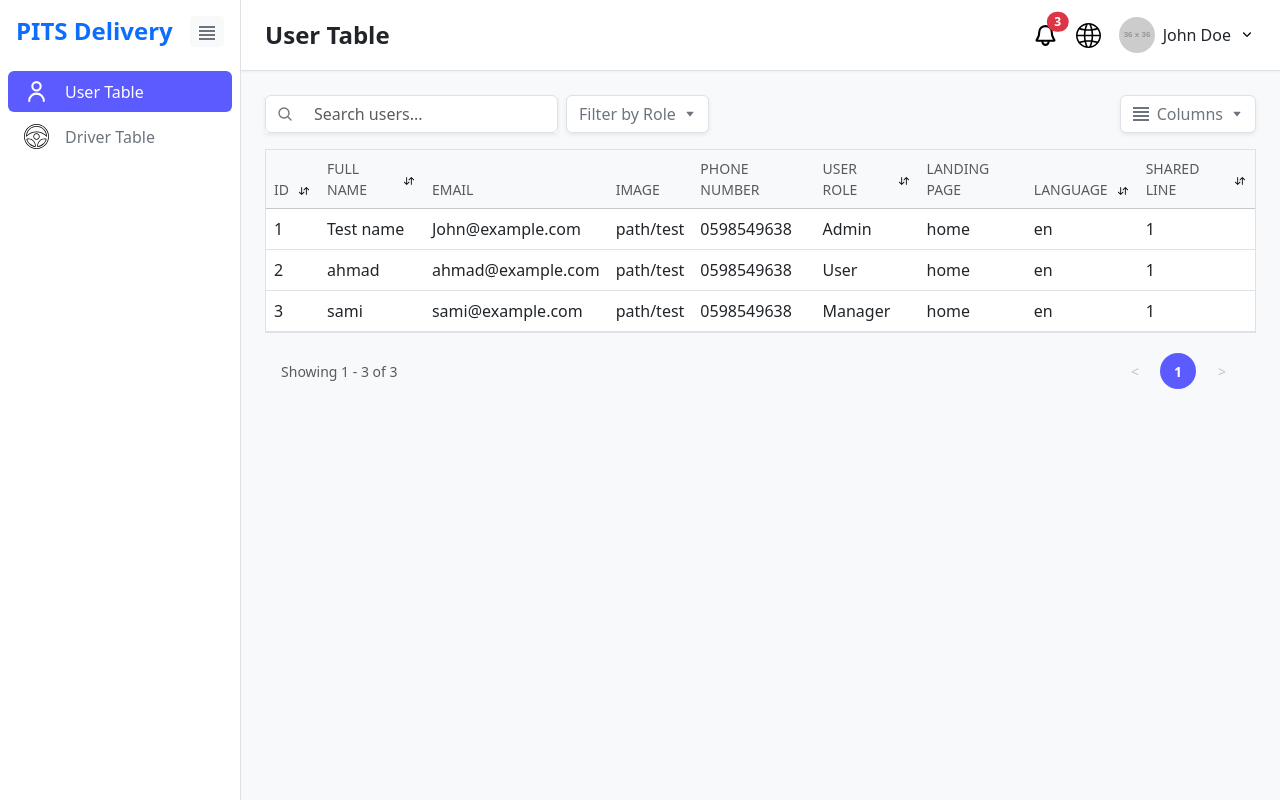
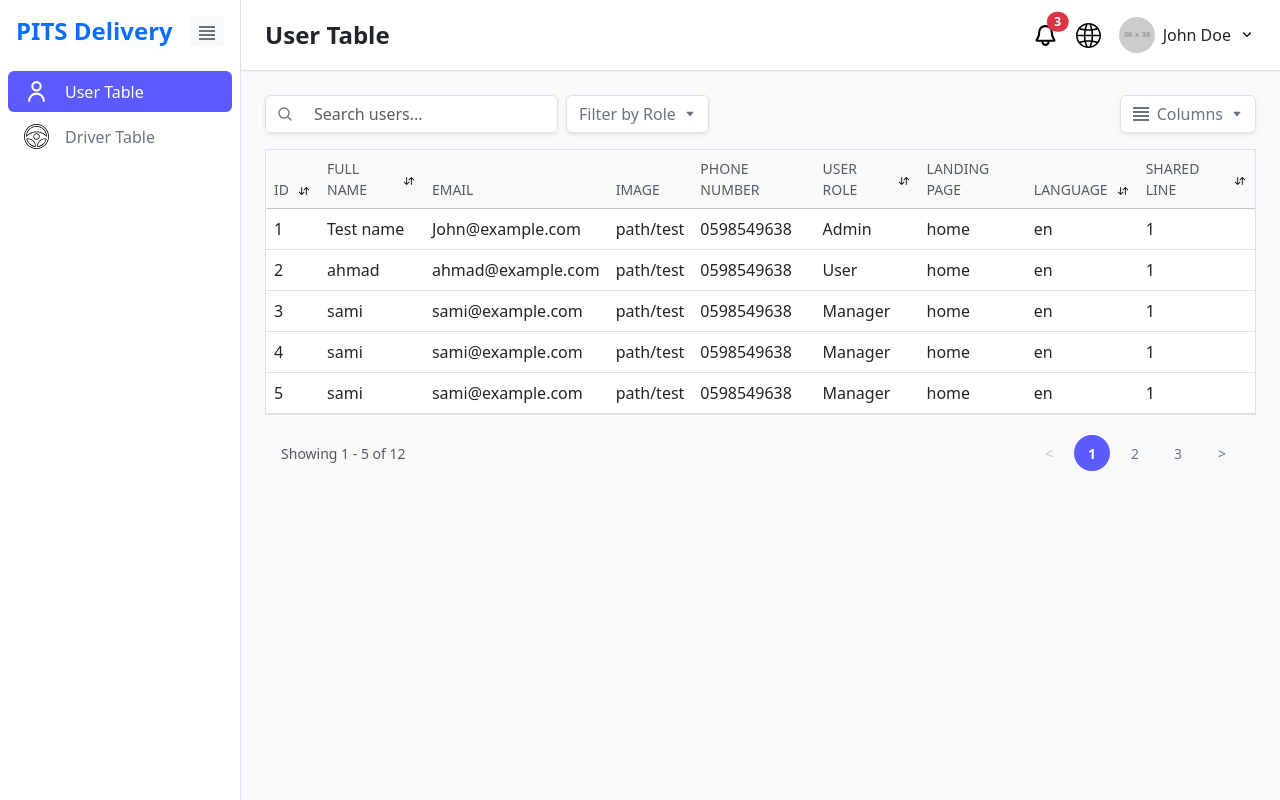
Before and after one commit to Noura-Darwazeh/test-front, a Vue app: page /user in a window 1280 px wide. Built offline with nearby package versions, Linux system fonts and the light colour scheme.

Commit message:
kgkkgkgkgkgkg

```diff
--- a/src/components/shared/Pagination.vue
+++ b/src/components/shared/Pagination.vue
@@ -1,11 +1,11 @@
 <template>
-  <div class="d-flex justify-content-between align-items-center mt-3" :class="{ rtl: isRTL }">
-    <div class="text-muted small">
+  <div class="d-flex align-items-center mt-3 flex-column flex-md-row" :class="{ rtl: isRTL }">
+    <div class="text-muted small d-none d-md-block text-nowrap me-md-3">
       {{ $t("pagination.showing") }} {{ startItem }} - {{ endItem }}
       {{ $t("pagination.of") }} {{ totalItems }}
     </div>
-    <nav>
-      <ul class="pagination pagination-sm mb-0">
+    <nav class="w-100">
+      <ul class="pagination pagination-sm mb-0 justify-content-center justify-content-md-end">
         <li class="page-item" :class="{ disabled: currentPage === 1 }">
           <button class="page-link rounded-circle pagination-arrow me-1" @click="goToPage(currentPage - 1)"
             :disabled="currentPage === 1">
--- a/src/modules/driver/view/driver.vue
+++ b/src/modules/driver/view/driver.vue
@@ -1,6 +1,5 @@
 <template>
   <div class="user-page-container bg-light">
-    <!-- استدعاء TableHeader مع الـ props -->
     <TableHeader
       v-model="searchText"
       :searchPlaceholder="$t('driver.searchPlaceholder')"
@@ -41,7 +40,7 @@ const { t } = useI18n();
 const searchText = ref("");
 const selectedGroups = ref([]);
 const currentPage = ref(1);
-const itemsPerPage = ref(25);
+const itemsPerPage = ref(5);
 
 const drivers = [
   {
@@ -174,7 +173,7 @@ const filteredColumns = computed(() => {
 
 const filteredDrivers = computed(() => {
   let result = drivers;
-  result = filterByGroups(result, selectedGroups.value, "role");
+  result = filterByGroups(result, selectedGroups.value, "status");
   result = filterData(result, searchText.value);
   return result;
 });
--- a/src/modules/user/view/user.vue
+++ b/src/modules/user/view/user.vue
@@ -1,6 +1,5 @@
 <template>
   <div class="user-page-container bg-light">
-    <!-- استدعاء TableHeader مع الـ props -->
     <TableHeader
       v-model="searchText"
       :searchPlaceholder="$t('user.searchPlaceholder')"
@@ -41,7 +40,7 @@ const { t } = useI18n();
 const searchText = ref("");
 const selectedGroups = ref([]);
 const currentPage = ref(1);
-const itemsPerPage = ref(25);
+const itemsPerPage = ref(5);
 
 const users = [
   {
@@ -68,6 +67,100 @@ const users = [
   },
   {
     id: 3,
+    name: "sami",
+    email: "sami@example.com",
+    image: "path/test",
+    phone_number: "0598549638",
+    role: "Manager",
+    land_page: "home",
+    lang: "en",
+    shared_line: 1,
+  },
+
+
+  {
+    id: 4,
+    name: "sami",
+    email: "sami@example.com",
+    image: "path/test",
+    phone_number: "0598549638",
+    role: "Manager",
+    land_page: "home",
+    lang: "en",
+    shared_line: 1,
+  },
+  {
+    id: 5,
+    name: "sami",
+    email: "sami@example.com",
+    image: "path/test",
+    phone_number: "0598549638",
+    role: "Manager",
+    land_page: "home",
+    lang: "en",
+    shared_line: 1,
+  },{
+    id: 6,
+    name: "sami",
+    email: "sami@example.com",
+    image: "path/test",
+    phone_number: "0598549638",
+    role: "Manager",
+    land_page: "home",
+    lang: "en",
+    shared_line: 1,
+  },{
+    id: 7,
+    name: "sami",
+    email: "sami@example.com",
+    image: "path/test",
+    phone_number: "0598549638",
+    role: "Manager",
+    land_page: "home",
+    lang: "en",
+    shared_line: 1,
+  },{
+    id: 8,
+    name: "sami",
+    email: "sami@example.com",
+    image: "path/test",
+    phone_number: "0598549638",
+    role: "Manager",
+    land_page: "home",
+    lang: "en",
+    shared_line: 1,
+  },{
+    id: 9,
+    name: "sami",
+    email: "sami@example.com",
+    image: "path/test",
+    phone_number: "0598549638",
+    role: "Manager",
+    land_page: "home",
+    lang: "en",
+    shared_line: 1,
+  },{
+    id: 10,
+    name: "sami",
+    email: "sami@example.com",
+    image: "path/test",
+    phone_number: "0598549638",
+    role: "Manager",
+    land_page: "home",
+    lang: "en",
+    shared_line: 1,
+  },{
+    id: 11,
+    name: "sami",
+    email: "sami@example.com",
+    image: "path/test",
+    phone_number: "0598549638",
+    role: "Manager",
+    land_page: "home",
+    lang: "en",
+    shared_line: 1,
+  },{
+    id: 12,
     name: "sami",
     email: "sami@example.com",
     image: "path/test",
```
